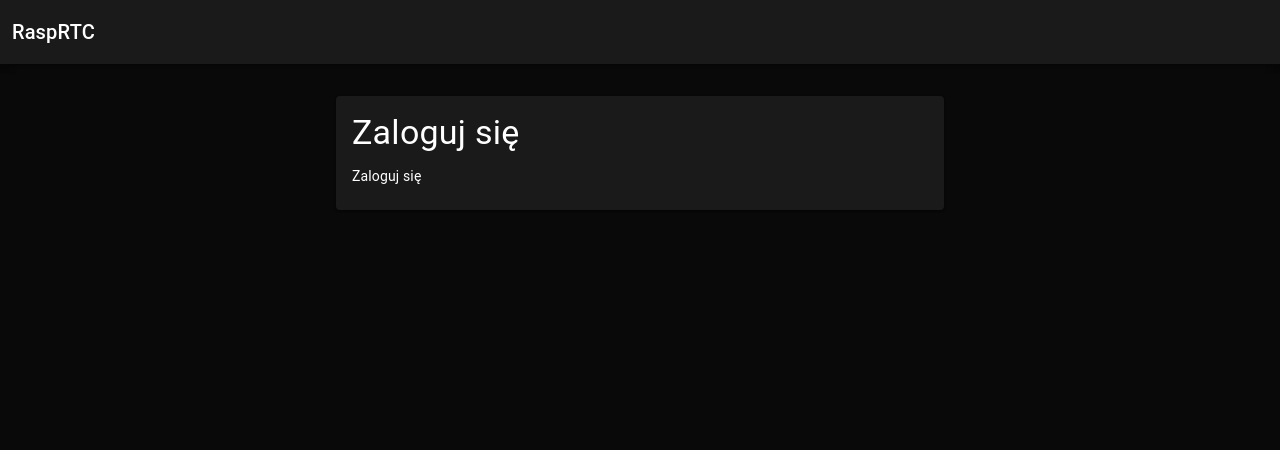
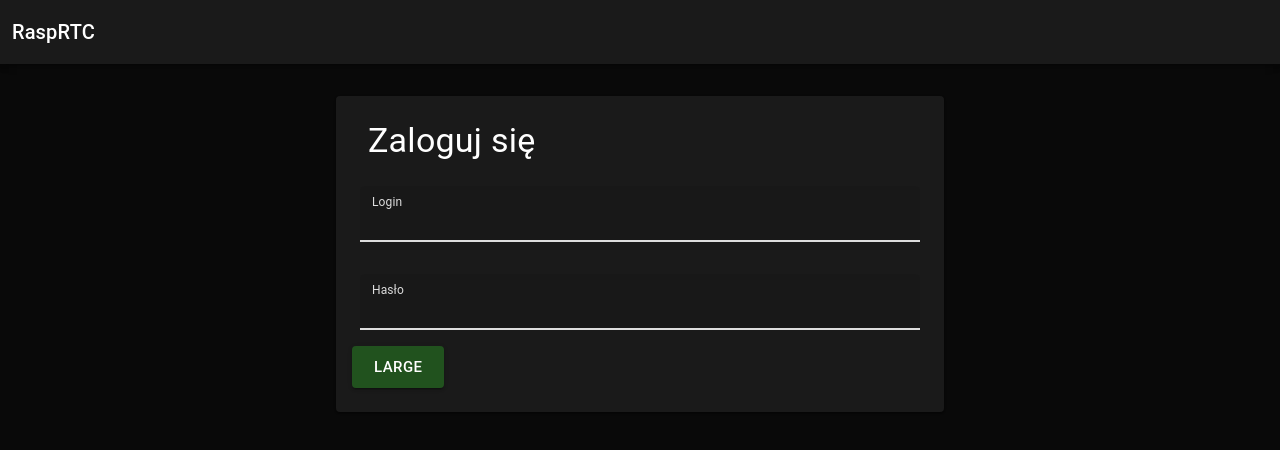
Before and after one commit to krupinskij/rtc-pi-web, a React (Create React App) app: page /login in a window 1280 px wide. Shown: the top 450 px of the page. Built offline with nearby package versions, Linux system fonts and the light colour scheme.

Commit message:
Login View: Add forms

```diff
--- a/package.json
+++ b/package.json
@@ -10,8 +10,10 @@
     "@types/node": "^12.0.0",
     "@types/react": "^17.0.0",
     "@types/react-dom": "^17.0.0",
+    "final-form": "^4.20.4",
     "react": "^17.0.2",
     "react-dom": "^17.0.2",
+    "react-final-form": "^6.5.7",
     "react-router": "^6.0.2",
     "react-router-dom": "^6.0.2",
     "react-scripts": "4.0.3",
--- a/src/apps/ThemeApp.tsx
+++ b/src/apps/ThemeApp.tsx
@@ -5,8 +5,13 @@ import { ThemeProvider } from '@mui/system';
 
 const theme = createTheme({
   palette: {
-    primary: green,
+    primary: {
+      main: '#21521e',
+    },
     secondary: pink,
+    info: {
+      main: '#ddd',
+    },
     grey: {
       ...grey,
       800: '#1a1a1a',
--- /dev/null
+++ b/src/components/Form/Field.tsx
@@ -0,0 +1,40 @@
+import { TextField as MaterialTextField, Theme } from '@mui/material';
+import { styled } from '@mui/system';
+import { Field as FinalField } from 'react-final-form';
+
+interface Props {
+  label: string;
+  name: string;
+}
+
+interface GenericProps extends Props {
+  type: 'text' | 'password';
+}
+
+const Field = ({ label, name, type }: GenericProps) => {
+  return (
+    <FinalField name={name}>
+      {(props: any) => (
+        <FieldWrapper type={type} label={label} variant="filled" color="info" focused />
+      )}
+    </FinalField>
+  );
+};
+
+export const TextField = ({ label, name }: Props) => {
+  return <Field label={label} name={name} type="text" />;
+};
+
+export const PasswordField = ({ label, name }: Props) => {
+  return <Field label={label} name={name} type="password" />;
+};
+
+const FieldWrapper = styled(MaterialTextField)<{ theme?: Theme }>(
+  ({ theme }: { theme: Theme }) => `
+    margin: ${theme.spacing(4, 2)};
+
+    && input {
+      color: white;
+    }
+  `
+);
--- /dev/null
+++ b/src/components/Form/Form.tsx
@@ -0,0 +1,32 @@
+import React from 'react';
+import Card from '@mui/material/Card';
+import CardContent from '@mui/material/CardContent';
+import { Theme } from '@mui/material';
+import { styled } from '@mui/system';
+import { Form as FinalForm } from 'react-final-form';
+
+interface Props {
+  children: React.ReactNode;
+  onSubmit: () => void;
+}
+
+const Form = ({ children, onSubmit }: Props) => {
+  return (
+    <FormWrapper>
+      <CardContent>
+        <FinalForm onSubmit={onSubmit}>
+          {(props: any) => <form onSubmit={props.handleSubmit}>{children}</form>}
+        </FinalForm>
+      </CardContent>
+    </FormWrapper>
+  );
+};
+
+export default Form;
+
+const FormWrapper = styled(Card)<{ theme?: Theme }>(
+  ({ theme }: { theme: Theme }) => `
+    color: white;
+    background-color: ${theme.palette.grey[800]};
+  `
+);
--- /dev/null
+++ b/src/components/Form/FormActions.tsx
@@ -0,0 +1,17 @@
+import { styled } from '@mui/system';
+import React from 'react';
+
+interface Props {
+  children: React.ReactNode;
+}
+
+const FormActions = ({ children }: Props) => {
+  return <FormActionssWrapper>{children}</FormActionssWrapper>;
+};
+
+export default FormActions;
+
+const FormActionssWrapper = styled('div')`
+  display: flex;
+  flex-direction: row;
+`;
--- /dev/null
+++ b/src/components/Form/FormFields.tsx
@@ -0,0 +1,17 @@
+import { styled } from '@mui/system';
+import React from 'react';
+
+interface Props {
+  children: React.ReactNode;
+}
+
+const FormFields = ({ children }: Props) => {
+  return <FormFieldsWrapper>{children}</FormFieldsWrapper>;
+};
+
+export default FormFields;
+
+const FormFieldsWrapper = styled('div')`
+  display: flex;
+  flex-direction: column;
+`;
--- /dev/null
+++ b/src/components/Form/FormTitle.tsx
@@ -0,0 +1,25 @@
+import { Theme, Typography } from '@mui/material';
+import { styled } from '@mui/system';
+import React from 'react';
+
+interface Props {
+  children: React.ReactNode;
+}
+
+const FormTitle = ({ children }: Props) => {
+  return (
+    <TitledWrapper>
+      <Typography style={{ color: 'white' }} variant="h4" component="h2">
+        {children}
+      </Typography>
+    </TitledWrapper>
+  );
+};
+
+export default FormTitle;
+
+const TitledWrapper = styled('div')<{ theme?: Theme }>(
+  ({ theme }: { theme: Theme }) => `
+    margin: ${theme.spacing(2, 4)}
+  `
+);
--- /dev/null
+++ b/src/components/Form/index.ts
@@ -0,0 +1,5 @@
+export { default } from './Form';
+
+export { default as FormTitle } from './FormTitle';
+export { default as FormFields } from './FormFields';
+export { default as FormActions } from './FormActions';
--- a/src/pages/LoginPage/LoginPage.tsx
+++ b/src/pages/LoginPage/LoginPage.tsx
@@ -1,18 +1,28 @@
-import { Theme, Typography } from '@mui/material';
-import Card from '@mui/material/Card';
-import CardContent from '@mui/material/CardContent';
+import { Button, Theme } from '@mui/material';
 import { styled } from '@mui/system';
+import { TextField, PasswordField } from '../../components/Form/Field';
+import Form, { FormActions, FormFields, FormTitle } from '../../components/Form';
 
 const LoginPage = () => {
+  const onSubmit = () => {
+    console.log('Submit');
+  };
+
   return (
     <PageWrapper>
       <FormWrapper>
-        <CardContent>
-          <Typography gutterBottom variant="h4" component="h2">
-            Zaloguj się
-          </Typography>
-          <Typography variant="body2">Zaloguj się</Typography>
-        </CardContent>
+        <Form onSubmit={onSubmit}>
+          <FormTitle>Zaloguj się</FormTitle>
+          <FormFields>
+            <TextField label="Login" name="field1" />
+            <PasswordField label="Hasło" name="field2" />
+          </FormFields>
+          <FormActions>
+            <Button type="submit" variant="contained" size="large">
+              Large
+            </Button>
+          </FormActions>
+        </Form>
       </FormWrapper>
     </PageWrapper>
   );
@@ -26,11 +36,8 @@ const PageWrapper = styled('main')<{ theme?: Theme }>(
   `
 );
 
-const FormWrapper = styled(Card)<{ theme?: Theme }>(
+const FormWrapper = styled('div')<{ theme?: Theme }>(
   ({ theme }: { theme: Theme }) => `
-
     margin: ${theme.spacing(0, 80)};
-    color: white;
-    background-color: ${theme.palette.grey[800]};
   `
 );
```
Also changed, not shown: 1 other file (tests, documents, lock files or other folders).
